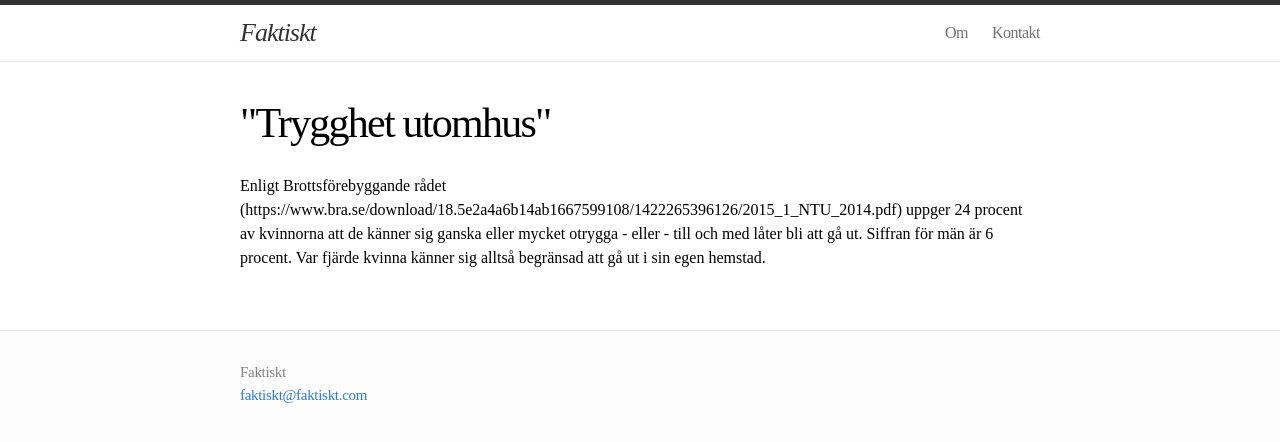
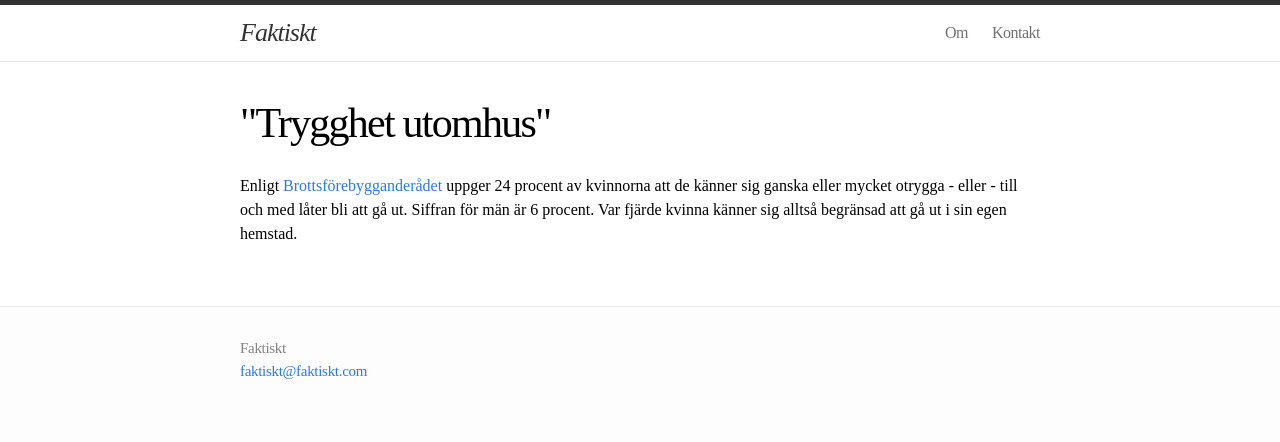
Before and after one commit to frigolitvarulv/faktiskt.github.io, a Jekyll site: the page built from jamstalldhet/ingen-tjej-jag-k-nner-k-nner-sig-diskriminerad/trygghet-utomhus.md, in a window 1280 px wide. Shown: the top 442 px of the page. Built offline with Jekyll 4.4.1, drawn with Linux system fonts in a browser that asks for light colours; Markdown is read by kramdown in place of the engine named in the settings.

Commit message:
Updated trygghet-utomhus.md

```diff
--- a/jamstalldhet/ingen-tjej-jag-k-nner-k-nner-sig-diskriminerad/trygghet-utomhus.md
+++ b/jamstalldhet/ingen-tjej-jag-k-nner-k-nner-sig-diskriminerad/trygghet-utomhus.md
@@ -5,4 +5,5 @@ title: Trygghet utomhus
 ---
 
 
-Enligt Brottsförebyggande rådet (https://www.bra.se/download/18.5e2a4a6b14ab1667599108/1422265396126/2015_1_NTU_2014.pdf) uppger 24 procent av kvinnorna att de känner sig ganska eller mycket otrygga - eller - till och med låter bli att gå ut. Siffran för män är 6 procent. Var fjärde kvinna känner sig alltså begränsad att gå ut i sin egen hemstad.
+
+Enligt [Brottsförebygganderådet](https://www.bra.se/download/18.5e2a4a6b14ab1667599108/1422265396126/2015_1_NTU_2014.pdf "Nationella trygghetsundersökningen 2014") uppger 24 procent av kvinnorna att de känner sig ganska eller mycket otrygga - eller - till och med låter bli att gå ut. Siffran för män är 6 procent. Var fjärde kvinna känner sig alltså begränsad att gå ut i sin egen hemstad.
```
